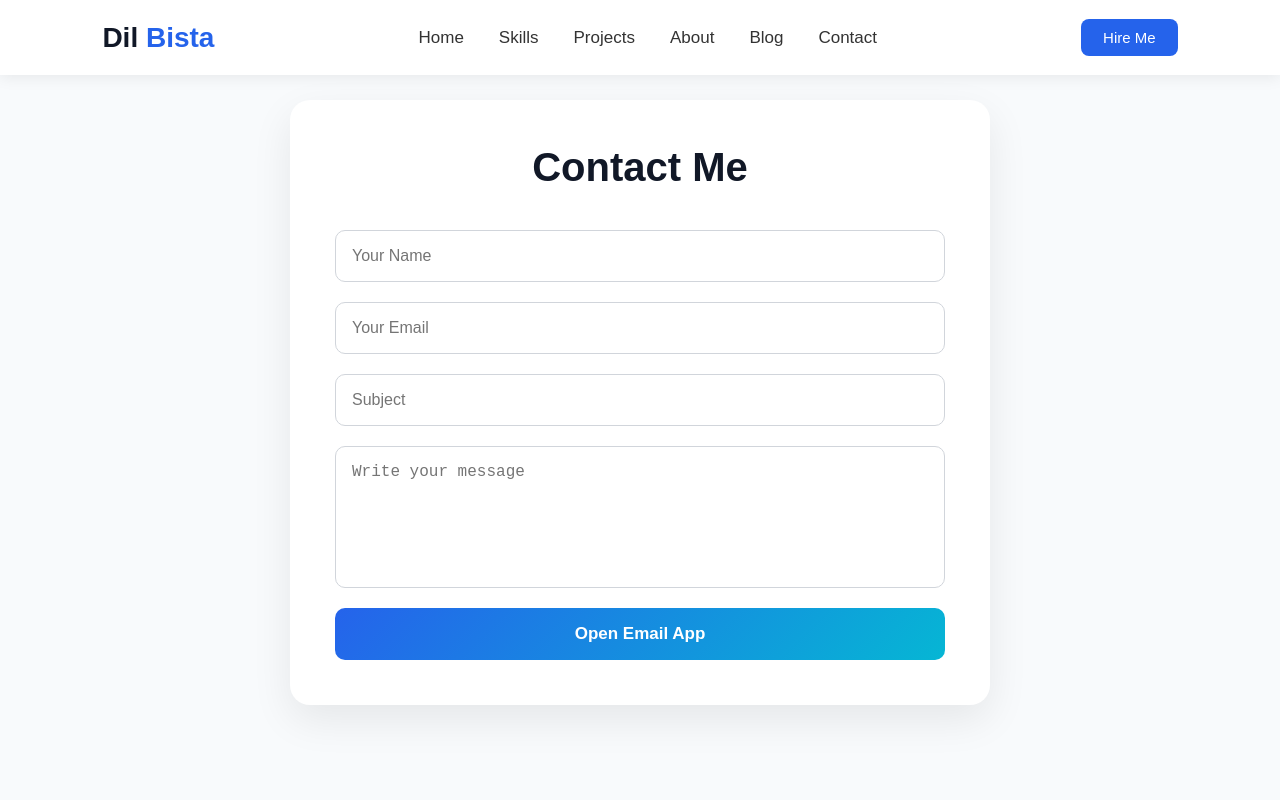
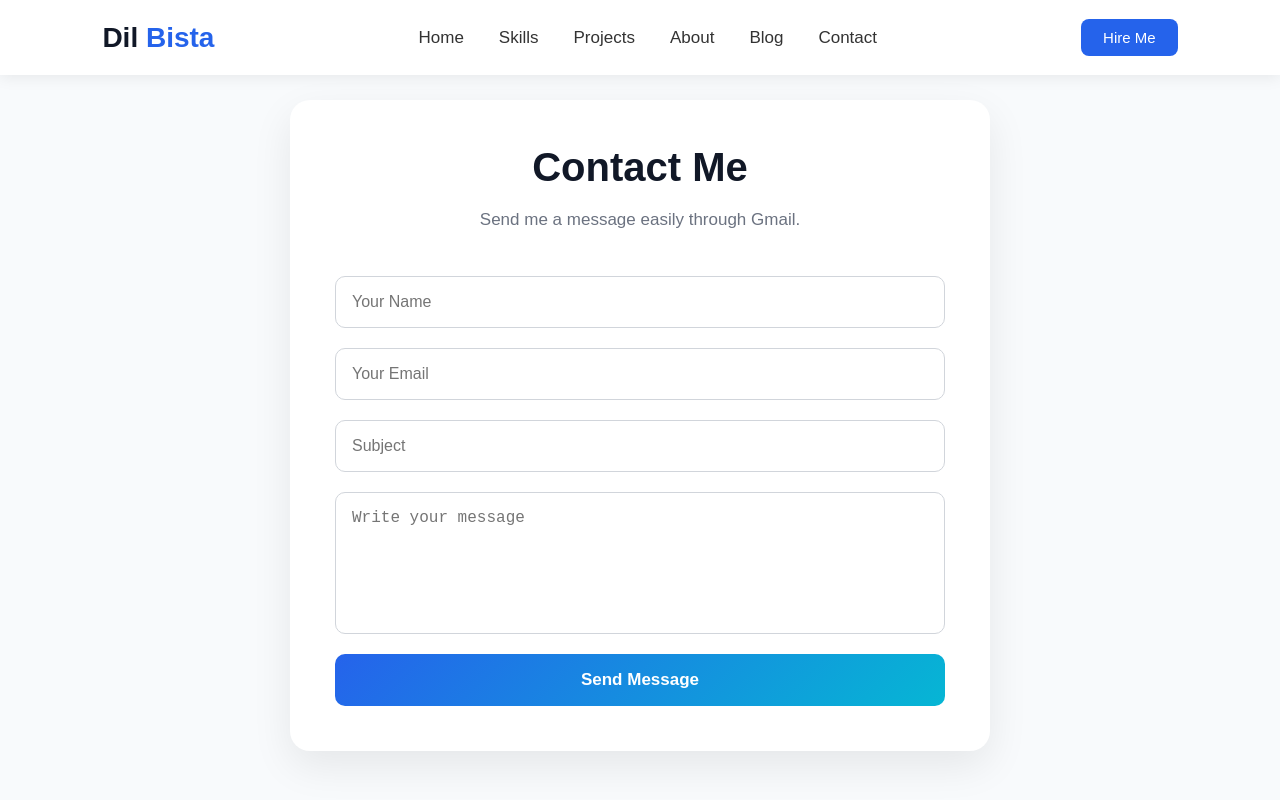
Before and after one commit to Dilbista/My_portfolio, a React (Vite) app: page /contact in a window 1280 px wide. Shown: the top 800 px of the page. Built offline with nearby package versions, Linux system fonts and the light colour scheme.

Commit message:
upadte a contact page to make a Send message on gamil

```diff
--- a/src/assets/components/Contact/Contact.jsx
+++ b/src/assets/components/Contact/Contact.jsx
@@ -18,12 +18,14 @@ const Contact = () => {
 
   const handleSubmit = (e) => {
     e.preventDefault();
-    const mailto = `mailto:bistadil3@example.com?subject=${encodeURIComponent(
+
+    const gmailUrl = `https://mail.google.com/mail/?view=cm&fs=1&to=bistadil3@example.com&su=${encodeURIComponent(
       formData.subject,
     )}&body=${encodeURIComponent(
       `Name: ${formData.name}\nEmail: ${formData.email}\n\n${formData.message}`,
     )}`;
-    window.location.href = mailto;
+
+    window.open(gmailUrl, "_blank");
   };
 
   return (
@@ -31,8 +33,7 @@ const Contact = () => {
       <div className="contact-container">
         <div className="contact-heading">
           <h2>Contact Me</h2>
-
-
+          <p>Send me a message easily through Gmail.</p>
         </div>
 
         <form className="contact-form" onSubmit={handleSubmit}>
@@ -72,7 +73,7 @@ const Contact = () => {
             required
           />
 
-          <button type="submit">Open Email App</button>
+          <button type="submit">Send Message</button>
         </form>
       </div>
     </section>
```
